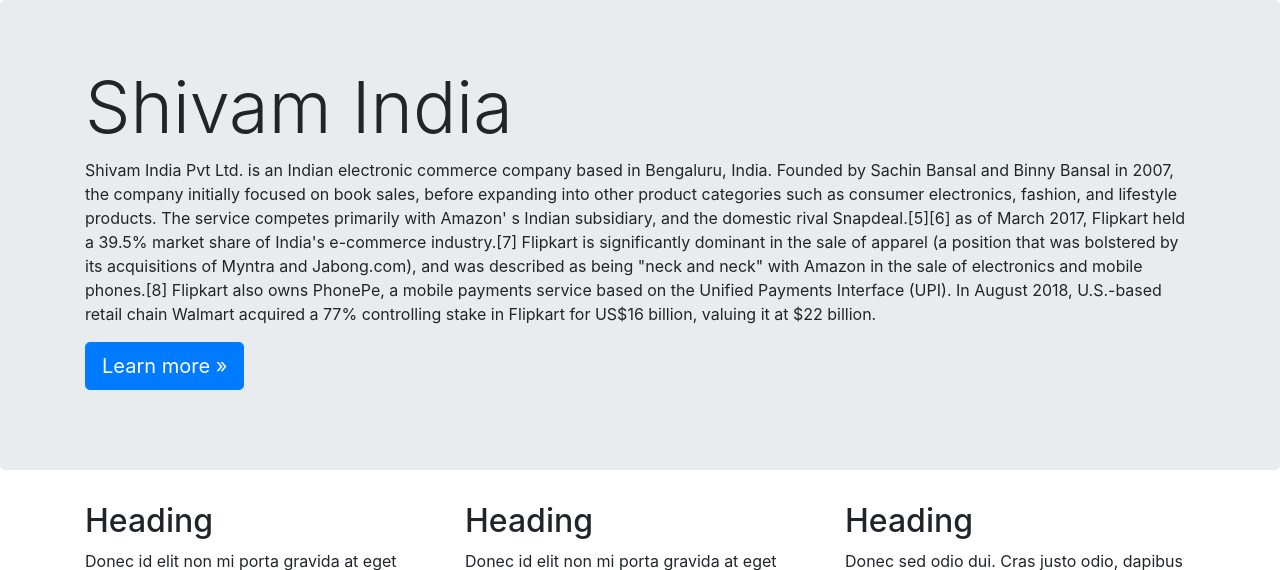
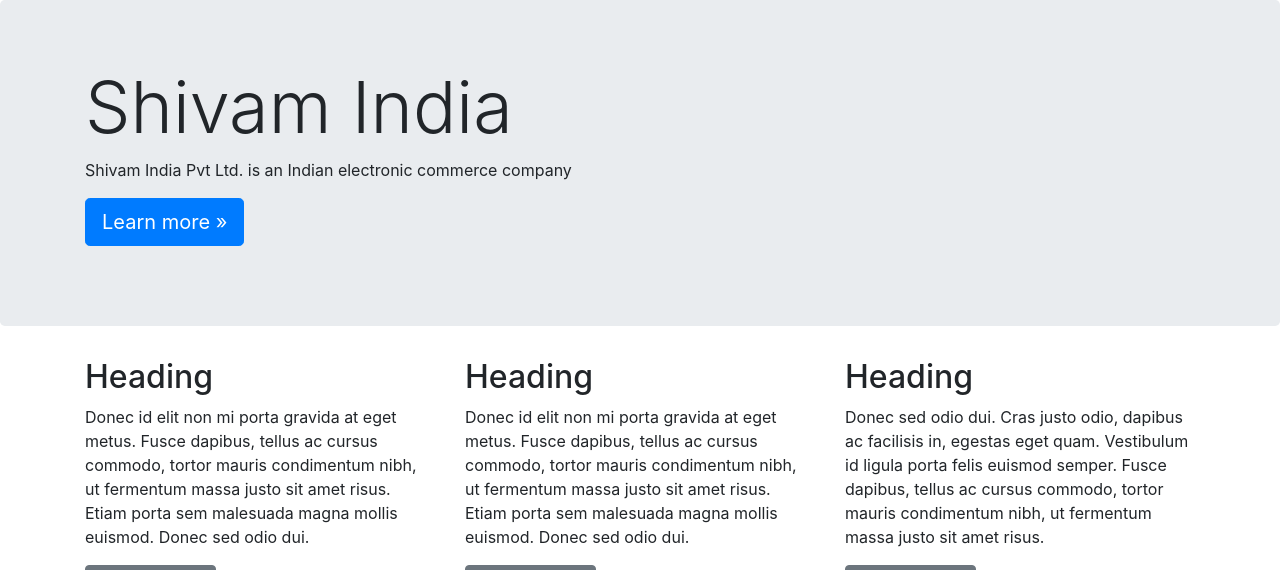
Before and after one commit to shivamdattapurkayastha99/django-project-Ecom-website, a Django app: page /shop/about/ in a window 1280 px wide. Shown: the part 56-626 px from the top of the page. Run offline with Django 3.2, Linux system fonts and the light colour scheme; some libraries are stand-ins or nearby versions.

Commit message:
Update about.html

```diff
--- a/shop/templates/shop/about.html
+++ b/shop/templates/shop/about.html
@@ -12,11 +12,7 @@
   <div class="jumbotron">
     <div class="container">
       <h1 class="display-3">Shivam India</h1>
-      <p>Shivam India Pvt Ltd. is an Indian electronic commerce company based in Bengaluru, India. Founded by Sachin Bansal and Binny Bansal in 2007, the company initially focused on book sales, before expanding into other product categories such as consumer electronics, fashion, and lifestyle products.
-
-The service competes primarily with Amazon' s Indian subsidiary, and the domestic rival Snapdeal.[5][6] as of March 2017, Flipkart held a 39.5% market share of India's e-commerce industry.[7] Flipkart is significantly dominant in the sale of apparel (a position that was bolstered by its acquisitions of Myntra and Jabong.com), and was described as being "neck and neck" with Amazon in the sale of electronics and mobile phones.[8] Flipkart also owns PhonePe, a mobile payments service based on the Unified Payments Interface (UPI).
-
-In August 2018, U.S.-based retail chain Walmart acquired a 77% controlling stake in Flipkart for US$16 billion, valuing it at $22 billion.</p>
+      <p>Shivam India Pvt Ltd. is an Indian electronic commerce company</p>
       <p><a class="btn btn-primary btn-lg" href="#" role="button">Learn more »</a></p>
     </div>
   </div>
```
